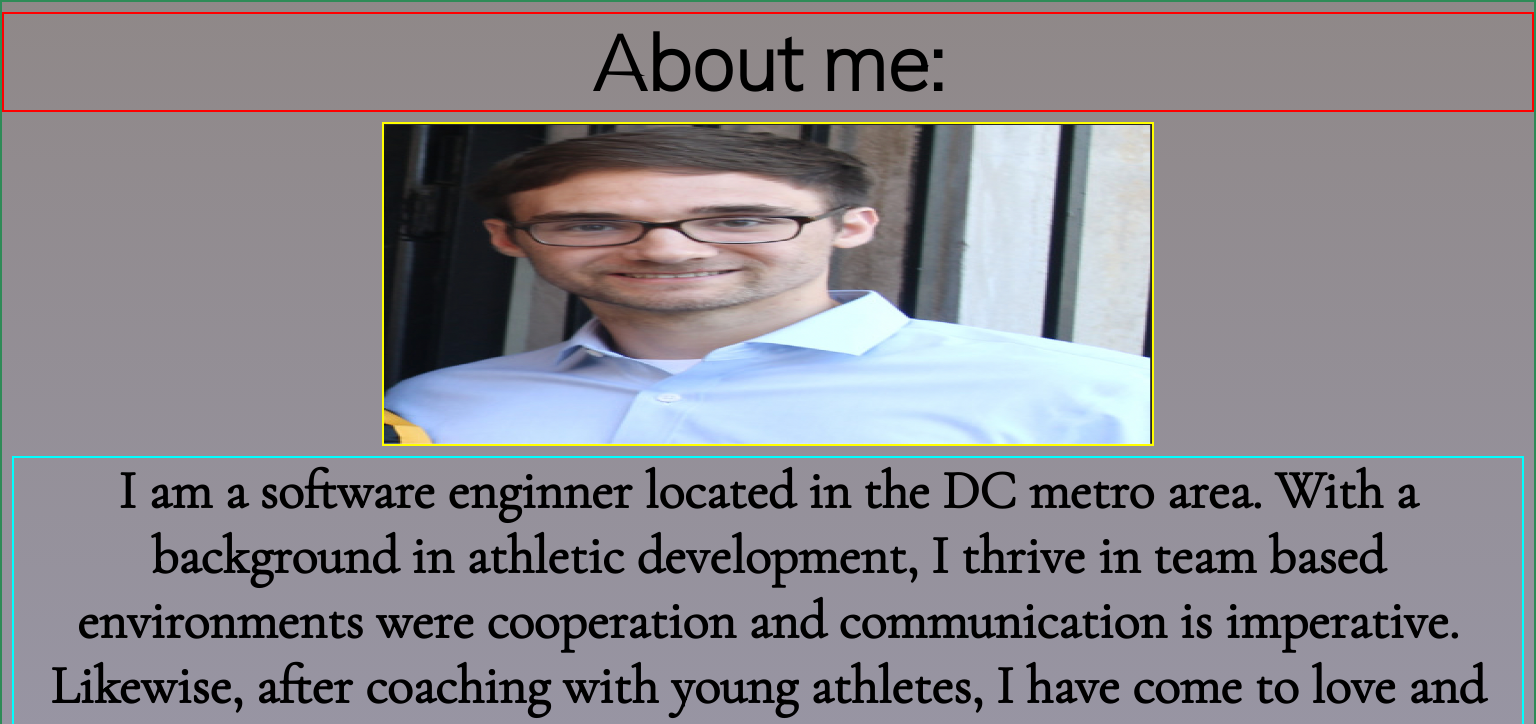
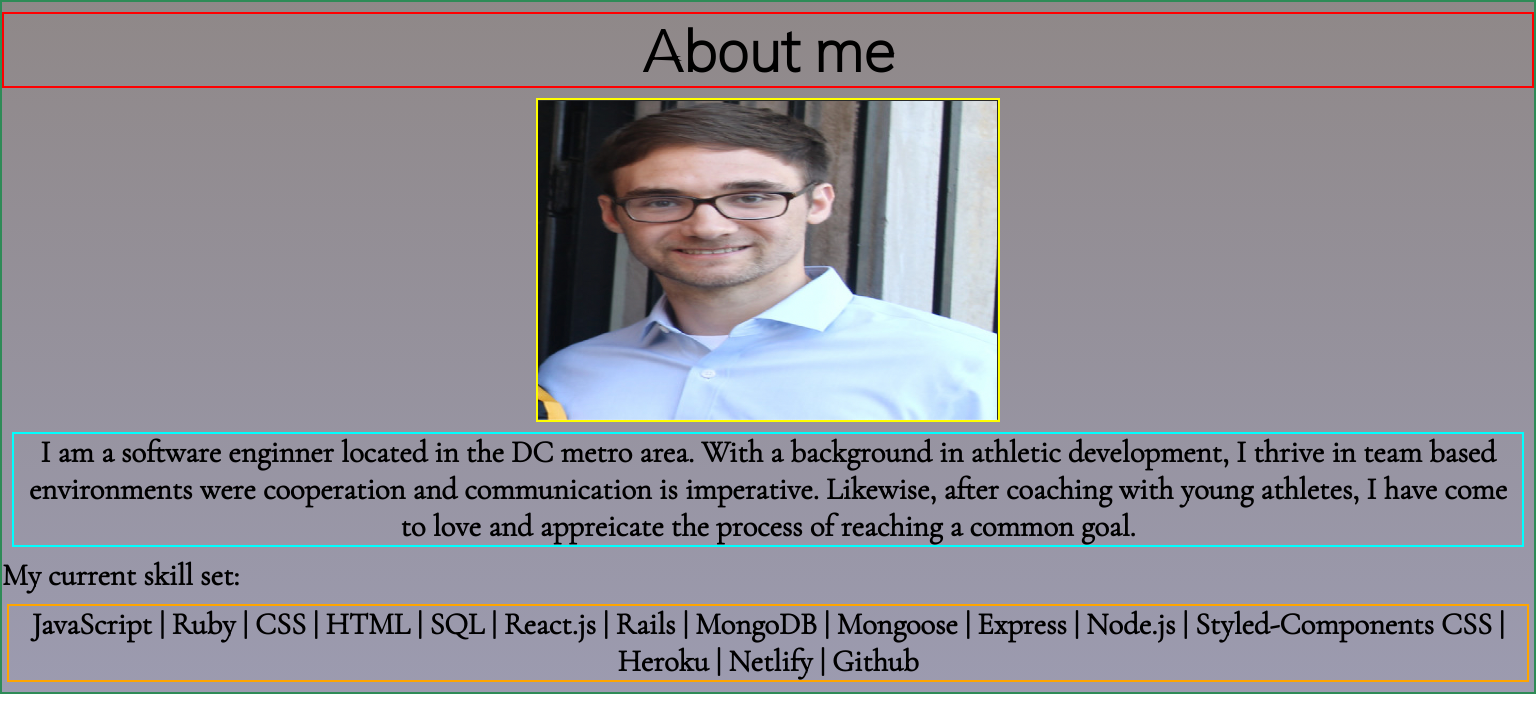
Before and after one commit to hammyhammer/Portfolio, a React (Create React App) app in the folder client/: page /about-me in a window 1536 px wide. Shown: the top 724 px of the page. Built offline with nearby package versions, Linux system fonts and the light colour scheme.

Commit message:
media query for 1500 min

```diff
--- a/client/src/components/Nav/Navbar.module.css
+++ b/client/src/components/Nav/Navbar.module.css
@@ -24,3 +24,10 @@
     font-size: 4vw;
   }
 }
+
+@media only screen and (min-width:1500px) {
+  .individual_links {
+    font-size: 2vw;
+    margin: 0px 100px;
+  }
+}
--- a/client/src/screens/AboutMe/AboutMe.jsx
+++ b/client/src/screens/AboutMe/AboutMe.jsx
@@ -1,10 +1,9 @@
-import Layout from "../../components/Layout/Layout";
 import aboutcss from "./AboutMe.module.css";
 import me from '../../assets/images/me.png'
 export default function AboutMe() {
   return (
     <div className={aboutcss.whole} id="about-me">
-      <div className={aboutcss.header}>About me:</div>
+      <div className={aboutcss.header}>About me</div>
       <img className={aboutcss.me} src={me} alt="Hampton" />
       <div className={aboutcss.branding}>
         I am a software enginner located in the DC metro area. With a background in athletic development,
--- a/client/src/screens/AboutMe/AboutMe.module.css
+++ b/client/src/screens/AboutMe/AboutMe.module.css
@@ -70,3 +70,26 @@
   }
 
 }
+
+@media only screen and (min-width:1500px) {
+  .header {
+    font-size: 3.75vw;
+  }
+
+  .me {
+    width: 30vw;
+    height: 40vh;
+  }
+
+  .intro_skills {
+    font-size: 2vw;
+  }
+
+  .branding {
+    font-size: 2vw;
+  }
+
+  .skills {
+    font-size: 2vw;
+  }
+}
--- a/client/src/screens/Home/Home.module.css
+++ b/client/src/screens/Home/Home.module.css
@@ -44,3 +44,14 @@
     font-size: 6vw;
    }
 }
+
+@media only screen and (min-width:1500px) {
+  .home_body {
+    width: auto;
+    height: 400vh;
+  }
+
+  .welcome {
+    font-size: 4.5vw;
+   }
+}
--- a/client/src/screens/Projects/Projects.module.css
+++ b/client/src/screens/Projects/Projects.module.css
@@ -2,6 +2,10 @@
   /* height: 158vh; */
   height: auto;
   border: 2px solid yellow
+}
+
+a {
+  border: 2px solid indigo;
 }
 
 .header {
@@ -80,5 +84,30 @@
 
   }
 
+}
+
+@media only screen and (min-width:1500px) {
+  .header {
+    font-size: 3.75vw;
+  }
+
+  .title {
+    font-size: 3vw;
+  }
+
+  .image {
+    width: 50vw;
+    height: 40vh;
+  }
+
+  .description {
+    font-size: 2vw;
+
+  }
+
+
+  .skills {
+    font-size: 2vw;
+  }
 
 }
```
